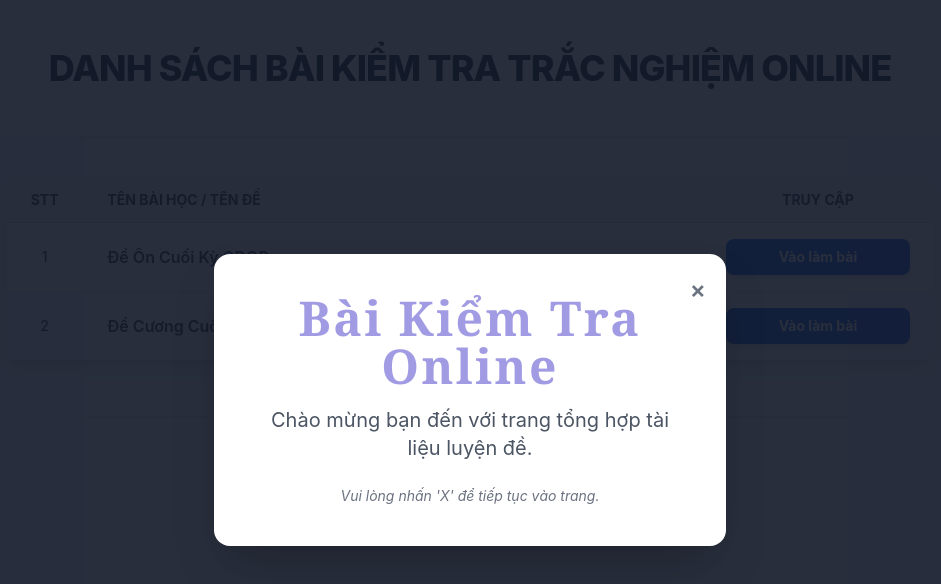
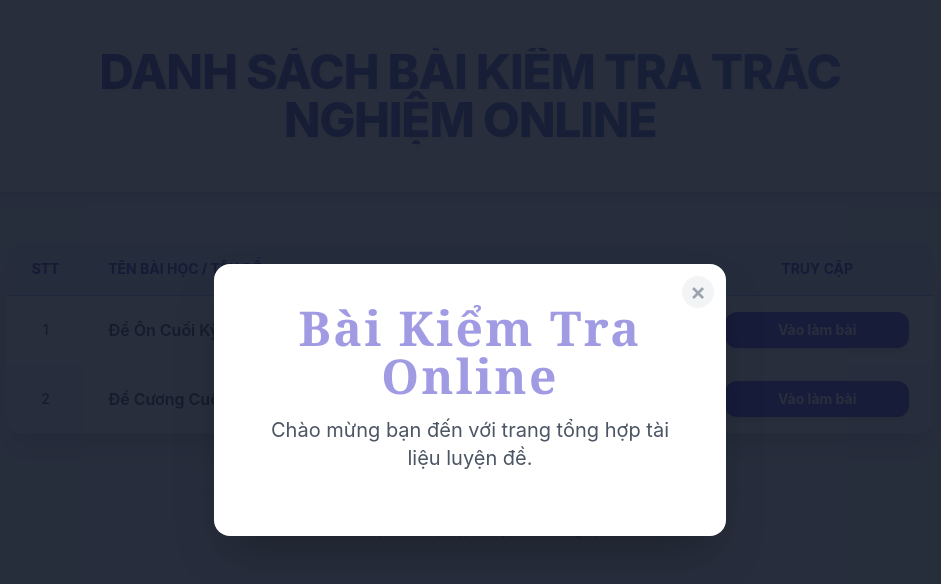
Before and after one commit to TranQuan-28/luyenbai, a plain HTML site: page index.html in a window 1280 px wide. Shown: the whole page, without its empty margins (170-1111 px from the left). Drawn offline with nearby package versions, Linux system fonts and the light colour scheme.

Commit message:
Refactor index.html for design and functionality improvements
Updated the HTML structure and styles for better design and functionality, including new modal logic and improved table layout.

```diff
--- a/index.html
+++ b/index.html
@@ -10,7 +10,7 @@
         /* Định nghĩa font dễ đọc, sử dụng Inter hoặc fallback Sans-serif */
         body {
             font-family: 'Inter', sans-serif;
-            background-color: #f7f9fc; /* Nền xám rất nhạt */
+            background-color: #f0f4f8; /* Nền xám nhạt hiện đại hơn */
             color: #333;
         }
         /* Tuỳ chỉnh Tailwind để sử dụng font Inter */
@@ -25,14 +25,41 @@
             margin: 0 auto;
             padding: 1rem;
         }
+
+        /* Thêm style cho tiêu đề đẹp hơn */
+        .fancy-header-text {
+            /* Sử dụng gradient và đổ bóng cho tiêu đề chính */
+            background-image: linear-gradient(to right, #4c51bf, #667eea);
+            -webkit-background-clip: text;
+            -webkit-text-fill-color: transparent;
+            text-shadow: 2px 2px 4px rgba(0, 0, 0, 0.1);
+        }
+
+        /* Cấu trúc chung cho lớp Modal (sử dụng opacity/pointer-events để ẩn/hiện) */
+        .modal-layer {
+            transition: opacity 0.5s ease;
+            opacity: 0;
+            pointer-events: none;
+        }
+        .modal-layer.show {
+            opacity: 1;
+            pointer-events: auto;
+        }
+        .modal-layer .modal-content {
+            transition: transform 0.5s ease;
+            transform: scale(0.9);
+        }
+        .modal-layer.show .modal-content {
+            transform: scale(1);
+        }
     </style>
 </head>
 <body class="min-h-screen">
 
     <!-- 2. PHẦN ĐẦU TRANG (HEADER) -->
-    <header class="bg-white shadow-sm py-8 mb-6 border-b border-gray-200">
+    <header class="bg-white shadow-lg py-8 mb-8 border-b border-indigo-200">
         <div class="table-container text-center">
-            <h1 class="text-3xl sm:text-4xl font-extrabold text-gray-800 tracking-tight">
+            <h1 class="text-3xl sm:text-4xl lg:text-5xl font-extrabold tracking-tight fancy-header-text">
                 DANH SÁCH BÀI KIỂM TRA TRẮC NGHIỆM ONLINE
             </h1>
         </div>
@@ -40,53 +67,49 @@
 
     <!-- 3. PHẦN CHÍNH: BẢNG KIỂM TRA -->
     <main class="table-container">
-        <div class="bg-white rounded-xl shadow-lg overflow-hidden">
+        <div class="bg-white rounded-2xl shadow-xl overflow-hidden border border-gray-100">
             <table class="w-full text-left border-collapse">
                 <!-- Tiêu đề cột -->
                 <thead>
-                    <tr class="bg-gray-100 text-gray-700 uppercase text-sm leading-normal">
-                        <th class="py-3 px-4 sm:px-6 border-b border-gray-300 w-1/12 text-center">STT</th>
-                        <th class="py-3 px-4 sm:px-6 border-b border-gray-300 w-8/12">Tên bài học / Tên đề</th>
-                        <th class="py-3 px-4 sm:px-6 border-b border-gray-300 w-3/12 text-center">Truy cập</th>
+                    <tr class="bg-indigo-100 text-indigo-700 uppercase text-sm leading-normal font-bold">
+                        <th class="py-4 px-4 sm:px-6 border-b border-indigo-300 w-1/12 text-center">STT</th>
+                        <th class="py-4 px-4 sm:px-6 border-b border-indigo-300 w-8/12">Tên bài học / Tên đề</th>
+                        <th class="py-4 px-4 sm:px-6 border-b border-indigo-300 w-3/12 text-center">Truy cập</th>
                     </tr>
                 </thead>
 
-                <!-- Dữ liệu bảng (DỄ DÀNG CHỈNH SỬA VÀ THÊM DÒNG MỚI) -->
-                <tbody class="text-gray-700 text-base font-light divide-y divide-gray-200">
+                <!-- Dữ liệu bảng -->
+                <tbody class="text-gray-700 text-base font-light divide-y divide-gray-100">
 
                     <!-- DÒNG 1: Đề Ôn Cuối Kỳ GDQP -->
-                    <tr class="hover:bg-blue-50/50 transition duration-200 ease-in-out group odd:bg-white even:bg-gray-50">
+                    <tr class="hover:bg-indigo-50 transition duration-200 ease-in-out group odd:bg-white even:bg-gray-50">
                         <td class="py-4 px-4 sm:px-6 whitespace-nowrap text-center text-sm font-medium">1</td>
                         <td class="py-4 px-4 sm:px-6 font-semibold">
                             Đề Ôn Cuối Kỳ GDQP
                         </td>
                         <td class="py-4 px-4 sm:px-6 text-center">
-                            <!-- Nút được đặt màu xanh dương mặc định và luôn dẫn đến link nội bộ -->
                             <button data-quiz-id="1"
                                     data-internal-link="GDQP.html"
-                                    class="access-button text-white font-bold py-2 px-4 rounded-lg transition duration-150 shadow-md text-sm w-full min-w-[120px] bg-blue-600 hover:bg-blue-700">
+                                    class="access-button text-white font-bold py-2 px-4 rounded-xl transition duration-150 shadow-md text-sm w-full min-w-[120px] bg-indigo-600 hover:bg-indigo-700 transform hover:scale-105">
                                 Vào làm bài
                             </button>
                         </td>
                     </tr>
 
                     <!-- DÒNG 2: Đề Cương Cuối Kì Tin 12 -->
-                    <tr class="hover:bg-blue-50/50 transition duration-200 ease-in-out group odd:bg-white even:bg-gray-50">
+                    <tr class="hover:bg-indigo-50 transition duration-200 ease-in-out group odd:bg-white even:bg-gray-50">
                         <td class="py-4 px-4 sm:px-6 whitespace-nowrap text-center text-sm font-medium">2</td>
                         <td class="py-4 px-4 sm:px-6 font-semibold">
                             Đề Cương Cuối Kì Tin 12
                         </td>
                         <td class="py-4 px-4 sm:px-6 text-center">
-                            <!-- Nút được đặt màu xanh dương mặc định và luôn dẫn đến link nội bộ -->
                             <button data-quiz-id="2"
                                     data-internal-link="TINCK1.html"
-                                    class="access-button text-white font-bold py-2 px-4 rounded-lg transition duration-150 shadow-md text-sm w-full min-w-[120px] bg-blue-600 hover:bg-blue-700">
+                                    class="access-button text-white font-bold py-2 px-4 rounded-xl transition duration-150 shadow-md text-sm w-full min-w-[120px] bg-indigo-600 hover:bg-indigo-700 transform hover:scale-105">
                                 Vào làm bài
                             </button>
                         </td>
                     </tr>
-
-                    <!-- Thêm dòng mới tại đây. Chỉ cần copy <tr>...</tr> và cập nhật STT, Tên đề, và link (href) -->
 
                 </tbody>
             </table>
@@ -102,95 +125,177 @@
         </div>
     </footer>
 
-    <!-- MODAL HIỂN THỊ LẦN ĐẦU TRUY CẬP -->
-    <div id="initialModal" class="fixed inset-0 bg-gray-900 bg-opacity-90 z-50 flex items-center justify-center transition-opacity duration-500 opacity-0 pointer-events-none">
-        <div class="bg-white p-10 rounded-2xl shadow-2xl relative max-w-lg w-11/12 text-center transform transition-transform duration-500 scale-95">
-            <!-- Nút Đóng (X) -->
-            <button id="closeModal" class="absolute top-3 right-3 text-gray-500 hover:text-red-600 transition duration-150 p-2 text-2xl font-semibold">
+    <!-- MODAL 1: Hiển thị đầu tiên (State: 'step1_pending') -->
+    <div id="modalContainer1" class="modal-layer fixed inset-0 bg-gray-900 bg-opacity-90 z-50 flex items-center justify-center">
+        <div class="modal-content bg-white p-10 rounded-2xl shadow-2xl relative max-w-lg w-11/12 text-center">
+            <!-- Nút Đóng (X) - Cần có ID riêng để JS phân biệt hành động -->
+            <button id="closeModal1" class="absolute top-3 right-3 text-gray-400 hover:text-red-600 transition duration-150 p-2 text-2xl font-semibold bg-gray-100 rounded-full w-8 h-8 flex items-center justify-center">
                 &times;
             </button>
+
+            <!-- Nội dung Modal 1 -->
             <h2 class="text-4xl sm:text-5xl font-extrabold text-indigo-700 mb-4 tracking-wider animate-pulse" style="font-family: 'Georgia', serif;">
                 Bài Kiểm Tra Online
             </h2>
             <p class="text-gray-600 text-lg sm:text-xl">
                 Chào mừng bạn đến với trang tổng hợp tài liệu luyện đề.
             </p>
-            <p class="mt-6 text-sm text-gray-500 italic">
-                Vui lòng nhấn 'X' để tiếp tục vào trang.
+            <p class="mt-6 text-base text-indigo-500 font-semibold italic">
             </p>
         </div>
     </div>
 
-    <!-- JavaScript cho Logic truy cập và Modal -->
+    <!-- MODAL 2: Hiển thị ngay sau khi Modal 1 biến mất (State: 'step2_pending') -->
+    <div id="modalContainer2" class="modal-layer fixed inset-0 bg-gray-900 bg-opacity-90 z-50 flex items-center justify-center">
+        <div class="modal-content bg-white p-10 rounded-2xl shadow-2xl relative max-w-lg w-11/12 text-center border-4 border-green-500">
+            <!-- Nút Đóng (X) - Cần có ID riêng để JS phân biệt hành động -->
+            <button id="closeModal2" class="absolute top-3 right-3 text-gray-400 hover:text-red-600 transition duration-150 p-2 text-2xl font-semibold bg-gray-100 rounded-full w-8 h-8 flex items-center justify-center">
+                &times;
+            </button>
+
+            <!-- Nội dung Modal 2 -->
+            <h2 class="text-4xl sm:text-5xl font-extrabold text-green-700 mb-4 tracking-wider" style="font-family: 'Georgia', serif;">
+                Bạn Đã Sẵn Sàng!
+            </h2>
+            <p class="text-gray-600 text-lg sm:text-xl">
+                Cảm ơn bạn đã hoàn thành bước thông báo.
+            </p>
+            <p class="mt-6 text-base text-green-500 font-semibold italic">
+            </p>
+        </div>
+    </div>
+
+    <!-- JavaScript cho Logic truy cập, Modal và Trạng thái -->
     <script>
-        // Key lưu trữ trạng thái Modal trong Local Storage
-        const MODAL_STORAGE_KEY = 'initial_modal_visited_v2';
-        // Link dẫn đến lần đầu bấm nút X
+        // Key lưu trữ trạng thái Modal trong Local Storage.
+        // States: 'step1_pending', 'step2_pending', 'closed'
+        const SEQUENCE_STATE_KEY = 'initial_modal_sequence_v5';
+        // Key lưu trữ thời điểm đóng vĩnh viễn
+        const LAST_CLOSED_TIMESTAMP_KEY = 'modal_closed_timestamp';
+        // 24 giờ tính bằng mili giây
+        const TIMEOUT_24H_MS = 24 * 60 * 60 * 1000; // 86,400,000 ms
+
+        // Link dẫn đến lần đầu bấm nút X (Modal 1)
         const EXTERNAL_LINK = 'https://s.shopee.vn/6KxR3KqMsK';
 
-        const initialModal = document.getElementById('initialModal');
-        const closeModalButton = document.getElementById('closeModal');
+        const modalContainer1 = document.getElementById('modalContainer1');
+        const modalContainer2 = document.getElementById('modalContainer2');
+        const closeModal1 = document.getElementById('closeModal1');
+        const closeModal2 = document.getElementById('closeModal2');
 
         /**
-         * Xử lý sự kiện khi bấm vào nút "Vào làm bài".
-         * Luôn dẫn thẳng đến link nội bộ.
+         * Lấy trạng thái modal hiện tại, có tính đến thời gian 24h.
+         */
+        function getModalState() {
+            let state = localStorage.getItem(SEQUENCE_STATE_KEY) || 'step1_pending';
+            const lastClosed = localStorage.getItem(LAST_CLOSED_TIMESTAMP_KEY);
+            const now = Date.now();
+
+            if (state === 'closed' && lastClosed) {
+                const diff = now - parseInt(lastClosed, 10);
+
+                if (diff < TIMEOUT_24H_MS) {
+                    // Chưa đủ 24h, giữ nguyên trạng thái 'closed'
+                    console.log("Modal sequence closed. Time remaining:", ((TIMEOUT_24H_MS - diff) / 3600000).toFixed(2), "hours.");
+                } else {
+                    // Đã qua 24h, reset lại state
+                    console.log("24 hours passed. Resetting modal state.");
+                    state = 'step1_pending';
+                    localStorage.removeItem(LAST_CLOSED_TIMESTAMP_KEY);
+                    localStorage.setItem(SEQUENCE_STATE_KEY, 'step1_pending');
+                }
+            }
+            return state;
+        }
+
+        /**
+         * Cập nhật trạng thái modal vào Local Storage.
+         */
+        function updateModalState(newState) {
+            localStorage.setItem(SEQUENCE_STATE_KEY, newState);
+        }
+
+        /**
+         * Xử lý sự kiện khi bấm nút "Vào làm bài" (trong bảng chính).
          */
         function handleQuizAccess(event) {
-            const button = event.currentTarget;
-            const internalLink = button.dataset.internalLink;
+            const internalLink = event.currentTarget.dataset.internalLink;
             window.open(internalLink, '_blank');
         }
 
         /**
-         * Xử lý đóng Modal
+         * Hiển thị modal tương ứng với trạng thái hiện tại.
          */
-        function handleCloseModal() {
-            const isModalVisited = localStorage.getItem(MODAL_STORAGE_KEY) === 'true';
+        function showCurrentModal(state) {
+            // Ẩn tất cả trước
+            modalContainer1.classList.remove('show');
+            modalContainer2.classList.remove('show');
 
-            // Bắt đầu ẩn modal (hiệu ứng mờ dần và co lại)
-            initialModal.style.opacity = '0';
-            initialModal.querySelector('div').style.transform = 'scale(0.95)';
+            // Hiển thị cái cần thiết
+            if (state === 'step1_pending') {
+                setTimeout(() => {
+                    modalContainer1.classList.add('show');
+                }, 500);
+            } else if (state === 'step2_pending') {
+                // Modal 2 chỉ hiện khi người dùng đã chuyển hướng và quay lại
+                setTimeout(() => {
+                    modalContainer2.classList.add('show');
+                }, 100);
+            }
+            // State 'closed' thì không làm gì cả
+        }
 
-            if (!isModalVisited) {
-                // Lần đầu đóng: Dẫn đến link ngoại, và đánh dấu đã truy cập
-                localStorage.setItem(MODAL_STORAGE_KEY, 'true');
-                // Sử dụng setTimeout ngắn để đảm bảo hiệu ứng ẩn modal bắt đầu trước khi chuyển trang
-                setTimeout(() => {
-                    initialModal.style.pointerEvents = 'none'; // Ngăn chặn tương tác
-                    window.open(EXTERNAL_LINK, '_blank');
-                }, 300);
-            } else {
-                // Lần sau đóng: chỉ ẩn modal và ngăn chặn tương tác ngay
-                setTimeout(() => {
-                    initialModal.style.pointerEvents = 'none';
-                }, 300);
-            }
+        /**
+         * Xử lý hành động đóng Modal 1.
+         * Chuyển từ M1 sang M2 (step1_pending -> step2_pending) và REDIRECT.
+         */
+        function handleCloseModal1() {
+            modalContainer1.classList.remove('show');
+            updateModalState('step2_pending');
+
+            // Redirect sau khi modal biến mất
+            setTimeout(() => {
+                modalContainer1.style.pointerEvents = 'none';
+                window.open(EXTERNAL_LINK, '_blank'); // <--- REDIRECT Ở ĐÂY
+            }, 300);
+        }
+
+        /**
+         * Xử lý hành động đóng Modal 2.
+         * Chuyển từ M2 sang Closed (step2_pending -> closed) và CHỈ TẮT.
+         * Cập nhật TIMESTAMP.
+         */
+        function handleCloseModal2() {
+            modalContainer2.classList.remove('show');
+            updateModalState('closed');
+            localStorage.setItem(LAST_CLOSED_TIMESTAMP_KEY, Date.now().toString()); // Lưu timestamp
+
+            // Chỉ ẩn modal
+            setTimeout(() => {
+                modalContainer2.style.pointerEvents = 'none';
+            }, 300);
         }
 
         /**
          * Khởi tạo trạng thái Modal và gán sự kiện cho các nút.
          */
         function initializePage() {
-            // Gán sự kiện cho các nút truy cập bài kiểm tra
+            // Gán sự kiện cho các nút truy cập bài kiểm tra (bảng chính)
             const accessButtons = document.querySelectorAll('.access-button');
             accessButtons.forEach(button => {
                 button.addEventListener('click', handleQuizAccess);
             });
 
-            // Logic Modal
-            const isModalVisited = localStorage.getItem(MODAL_STORAGE_KEY) === 'true';
+            // Logic Modal: Lấy trạng thái đã được kiểm tra 24h
+            const modalState = getModalState();
 
-            if (!isModalVisited) {
-                // Nếu chưa truy cập, hiển thị modal
-                setTimeout(() => {
-                    initialModal.style.opacity = '1';
-                    initialModal.style.pointerEvents = 'auto'; // Cho phép tương tác
-                    initialModal.querySelector('div').style.transform = 'scale(1)';
-                }, 500); // Đợi 1 chút sau khi load trang
+            if (modalState !== 'closed') {
+                showCurrentModal(modalState);
             }
 
             // Gán sự kiện đóng modal
-            closeModalButton.addEventListener('click', handleCloseModal);
+            closeModal1.addEventListener('click', handleCloseModal1);
+            closeModal2.addEventListener('click', handleCloseModal2);
         }
 
         // Chạy hàm khởi tạo khi DOM đã load
```
